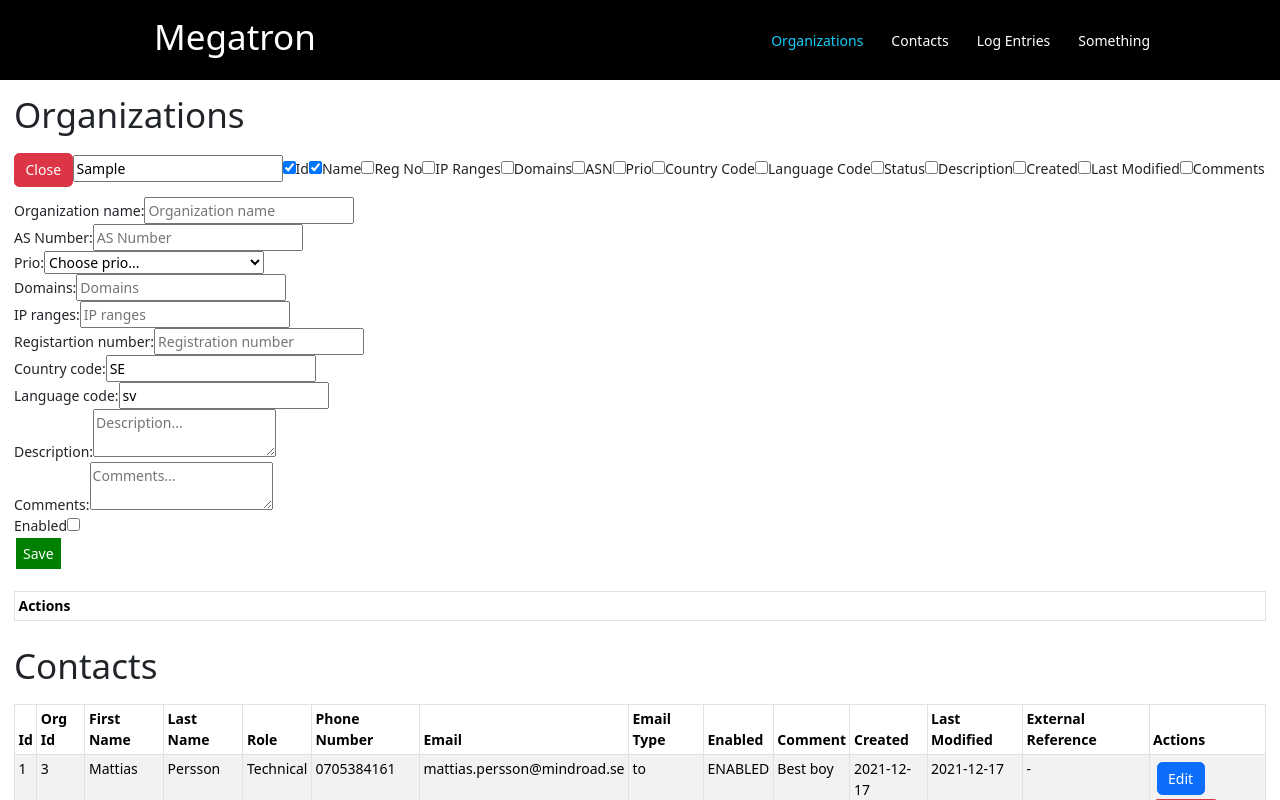
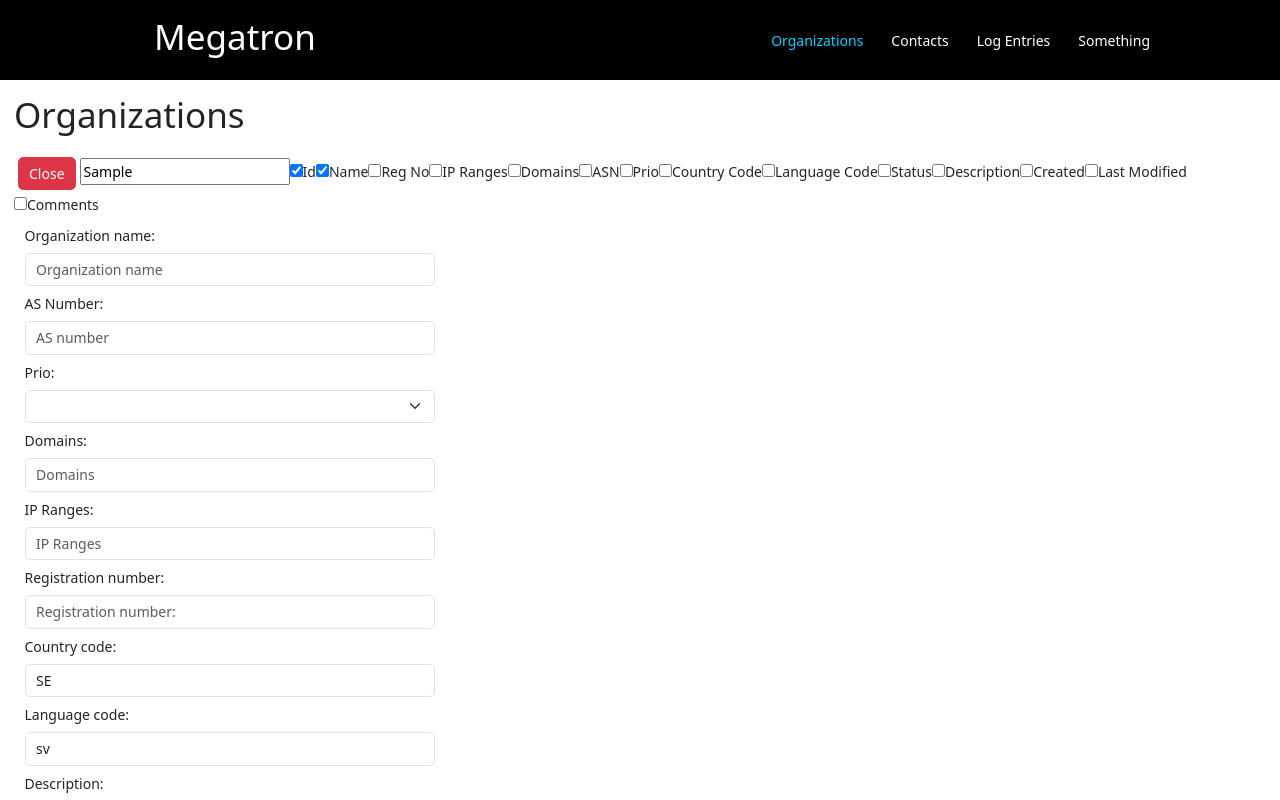
Before and after one commit to MindRoadAB/Megatron-GUI, a React (Create React App) app: page /organizations in a window 1280 px wide. Both pictures are taken after typing "Sample" into the empty fields and a click on the button "Add org". Shown: the top 800 px of the page. Built offline with nearby package versions, Linux system fonts and the light colour scheme; data requests are answered from the project's data file.

Commit message:
Added bootstrap to add organization and deleted unused files

```diff
--- a/src/components/AddOrganization.js
+++ b/src/components/AddOrganization.js
@@ -1,5 +1,5 @@
-import { useState } from "react"
-
+import { useState } from 'react'
+import {Form, Button, Container, Col} from 'react-bootstrap'
 
 const AddOrganization = ({onAdd}) => {
     const current = new Date();
@@ -51,121 +51,104 @@
 
 
     return (
-        <div>
-            <form onSubmit={onSubmit}>
-                <div>
-                    <label>Organization name: </label>
-                    <input
-                        type='text'
+        <Container fluid>
+            <Col xs={4}>
+                <Form onSubmit={onSubmit}>
+                    <Form.Group className='mb-2'>
+                        <Form.Label>Organization name:</Form.Label>
+                        <Form.Control type='text'
                             placeholder='Organization name'
                             value={name}
-                        onChange={(e) => setName(e.target.value) }
-                    />
-                </div>
-                <div>
-                    <label>AS Number: </label>
-                    <input
-                        type='text'
-                        placeholder='AS Number'
+                            onChange={(e) => setName(e.target.value) }/>
+                    </Form.Group>
+
+                    <Form.Group className='mb-2'>
+                        <Form.Label>AS Number:</Form.Label>
+                        <Form.Control type='text'
+                            placeholder='AS number'
                             value={ASN}
-                        onChange={(e) => setAsn(e.target.value) }
-                    />
-                </div>
-                <div>
-                    <label>Prio: </label>
-                    <select onChange={(e) => setPrio(e.target.value)}>
-                        <option value='' selected='selected' hidden='hidden'>Choose prio...</option>
-                        <option value="Organization Category 1 [95]">Organization Category 1 [95]</option>
-                        <option value="Organization Category 2 [90]">Organization Category 2 [90]</option>
-                        <option value="Organization Category 3 [80]">Organization Category 3 [80]</option>
-                        <option value="Organization Category 4 [70]">Organization Category 4 [70]</option>
-                        <option value="Organization Category 5 [65]">Organization Category 5 [65]</option>
-                        <option value="Organization Category 6 [60]">Organization Category 6 [60]</option>
-                        <option value="Organization Category 7 [50]">Organization Category 7 [50]</option>
-                        <option value="Organization Category 8 [45]">Organization Category 8 [45]</option>
-                        <option value="Organization Category 9 [40]">Organization Category 9 [40]</option>
-                        <option value="Organization Category 10 [30]">Organization Category 10 [30]</option>
-                        <option value="Organization Category 11 [20]">Organization Category 11 [20]</option>
-                        <option value="ISP [10]">ISP [10]</option>
-                        <option value="Parked with no prio [0]">No prio [0]</option>
-                    </select>
-                </div>
-                <div>
-                    <label>Domains: </label>
-                    <input
-                        type='text'
+                            onChange={(e) => setAsn(e.target.value) }/>
+                    </Form.Group>
+
+                    <Form.Group className='mb-2'>
+                        <Form.Label>Prio:</Form.Label>
+                        <Form.Select onChange={(e) => setPrio(e.target.value) }>
+                            <option>{prio}</option>
+                            <option value='Organization Category 1 [95]'>Organization Category 1 [95]</option>
+                            <option value='Organization Category 2 [90]'>Organization Category 2 [90]</option>
+                            <option value='Organization Category 3 [80]'>Organization Category 3 [80]</option>
+                            <option value='Organization Category 4 [70]'>Organization Category 4 [70]</option>
+                            <option value='Organization Category 5 [65]'>Organization Category 5 [65]</option>
+                            <option value='Organization Category 6 [60]'>Organization Category 6 [60]</option>
+                            <option value='Organization Category 7 [50]'>Organization Category 7 [50]</option>
+                            <option value='Organization Category 8 [45]'>Organization Category 8 [45]</option>
+                            <option value='Organization Category 9 [40]'>Organization Category 9 [40]</option>
+                            <option value='Organization Category 10 [30]'>Organization Category 10 [30]</option>
+                            <option value='Organization Category 11 [20]'>Organization Category 11 [20]</option>
+                            <option value='ISP [10]'>ISP [10]</option>
+                            <option value='Parked with no prio [0]'>No prio [0]</option>
+                        </Form.Select>
+                    </Form.Group>
+
+                    <Form.Group className='mb-2'>
+                        <Form.Label>Domains:</Form.Label>
+                        <Form.Control type='text'
                             placeholder='Domains'
                             value={domains}
-                        onChange={(e) => setDomains(e.target.value) }
-                    />
-                </div>
-                <div>
-                    <label>IP ranges: </label>
-                    <input
-                        type='text'
-                        placeholder='IP ranges'
+                            onChange={(e) => setDomains(e.target.value) }/>
+                    </Form.Group>
+
+                    <Form.Group className='mb-2'>
+                        <Form.Label>IP Ranges:</Form.Label>
+                        <Form.Control type='text'
+                            placeholder='IP Ranges'
                             value={IPRanges}
-                        onChange={(e) => setIpRanges(e.target.value) }
-                    />
-                </div>
-                <div>
-                    <label>Registartion number: </label>
-                    <input
-                        type='text'
-                        placeholder='Registration number'
+                            onChange={(e) => setIpRanges(e.target.value) }/>
+                    </Form.Group>
+
+                    <Form.Group className='mb-2'>
+                        <Form.Label>Registration number:</Form.Label>
+                        <Form.Control type='text'
+                            placeholder='Registration number:'
                             value={regNo}
-                        onChange={(e) => setRegistrationNumber(e.target.value) }
-                    />
-                </div>
-                <div>
-                    <label>Country code: </label>
-                    <input
-                        type='text'
-                        placeholder='Country Code'
+                            onChange={(e) => setRegistrationNumber(e.target.value) }/>
+                    </Form.Group>
+
+                    <Form.Group className='mb-2'>
+                        <Form.Label>Country code:</Form.Label>
+                        <Form.Control type='text'
+                            placeholder='Country code:'
                             value={countryCode}
-                        onChange={(e) => setCountryCode(e.target.value) }
-                        />
-                </div>
-                <div>
-                    <label>Language code: </label>
-                    <input
-                        type='text'
-                        placeholder='Language Code'
+                            onChange={(e) => setCountryCode(e.target.value) }/>
+                    </Form.Group>
+
+                    <Form.Group className='mb-2'>
+                        <Form.Label>Language code:</Form.Label>
+                        <Form.Control type='text'
+                            placeholder='Language code:'
                             value={languageCode}
-                        onChange={(e) => setLanguageCode(e.target.value) }
-                        />
-                </div>
-                <div>
-                    <label>Description: </label>
-                    <textarea
-                        type='text'
-                        placeholder='Description...'
+                            onChange={(e) => setLanguageCode(e.target.value) }/>
+                    </Form.Group>
+
+                    <Form.Group className='mb-2'>
+                        <Form.Label>Description:</Form.Label>
+                        <Form.Control as='textarea'
+                            placeholder='Description'
                             value={description}
                             onChange={(e) => setDescirtpion(e.target.value) }
                             />
-                </div>
-                <div>
-                    <label>Comments: </label>
-                    <textarea
-                        type='text'
-                        placeholder='Comments...'
-                        value={comments}
-                        onChange={(e) => setComments(e.target.value) }
-                        />
-                </div>
-                <div>
-                    <label>Enabled</label>
-                    <input
-                        type='checkbox'
-                        checked={status}
-                        value={status}
-                        onChange={(e) => setStatus(e.currentTarget.checked) }
-                    />
-                </div>
+                    </Form.Group>
 
-                <input type='submit' style={{'backgroundColor':'green'}} value='Save' />
-            </form>
-        </div>
+                    <Form.Group className='mb-2'>
+                            <Form.Check label='Enabled' />
+                    </Form.Group>
+
+                    <Button className='m-1' variant='primary' type='submit'>
+                        Submit
+                    </Button>
+                </Form>
+            </Col>
+        </Container>
     )
 }
 
--- a/src/components/Datatable/Datatable.js
+++ b/src/components/Datatable/Datatable.js
@@ -12,7 +12,7 @@
     else if(s === 'IPRanges')
         return 'IP Ranges';
 
-    let res = s.replace(/([A-Z])/g, " $1");
+    let res = s.replace(/([A-Z])/g, ' $1');
     res = res.charAt(0).toUpperCase() + res.slice(1);
     return res;
 }
@@ -20,7 +20,7 @@
 const Datatable = ({data, onDelete, onEdit}) => {
     const columns = data[0] && Object.keys(data[0]);
     return (
-        <Table striped bordered hover size="sm">
+        <Table striped bordered hover size='sm'>
             <thead>
                 <tr>
                  {data[0] && columns.map(heading => <th>{camelToSentence(heading)}</th>)}
@@ -34,7 +34,7 @@
                         columns.map(column => <td>{row[column]}</td>)
                     }
                     <td>
-                        <Button className="m-1" variant='primary' onClick={() => onEdit(row.id)}>Edit</Button>
+                        <Button className='m-1' variant='primary' onClick={() => onEdit(row.id)}>Edit</Button>
                         <Button variant='danger' onClick={() => onDelete(row.id)}>Delete</Button>
                     </td>
                 </tr>)
--- a/src/components/Navbar/NavbarElements.js
+++ b/src/components/Navbar/NavbarElements.js
@@ -1,5 +1,5 @@
-import styled from "styled-components"
-import { NavLink as Link } from "react-router-dom"
+import styled from 'styled-components'
+import { NavLink as Link } from 'react-router-dom'
 
 export const Nav = styled.nav`
     background: #000;
--- a/src/components/Pages/Organizations.js
+++ b/src/components/Pages/Organizations.js
@@ -142,7 +142,7 @@
         else if(s === 'IPRanges')
             return 'IP Ranges';
 
-        let res = s.replace(/([A-Z])/g, " $1");
+        let res = s.replace(/([A-Z])/g, ' $1');
         res = res.charAt(0).toUpperCase() + res.slice(1);
         return res;
     }
@@ -154,12 +154,11 @@
        <div className='app-container'>
            <h1>Organizations</h1>
            <div>
-               <Button variant={showAddOrg ? 'danger' : 'success'}
+               <Button className='m-1'
+                    variant={showAddOrg ? 'danger' : 'success'}
                     onClick={() => setShowAddOrg(!showAddOrg)}>
                         {showAddOrg ? 'Close' : 'Add org'}
                 </Button>
-
-
 
                <input type='text'
                     placeholder='Filter table...'
@@ -167,7 +166,7 @@
                     value={query} onChange={(e) => setQuery(e.target.value)}/>
                {
                    columns && columns.map(column => <label>
-                       <input type="checkbox" checked={searchColumns.includes(column)}
+                       <input type='checkbox' checked={searchColumns.includes(column)}
                        onChange={(e) => {
                            const checked = searchColumns.includes(column);
                            setSearchColumns(prev => checked
```
Also changed, not shown: src/components/Button.js (deleted, +0 -13 lines), src/components/EditModal.js (+29 -29 lines), src/components/Navbar/Navbar.js (+5 -5 lines). Lines whose indentation alone changed are shown as unchanged.
